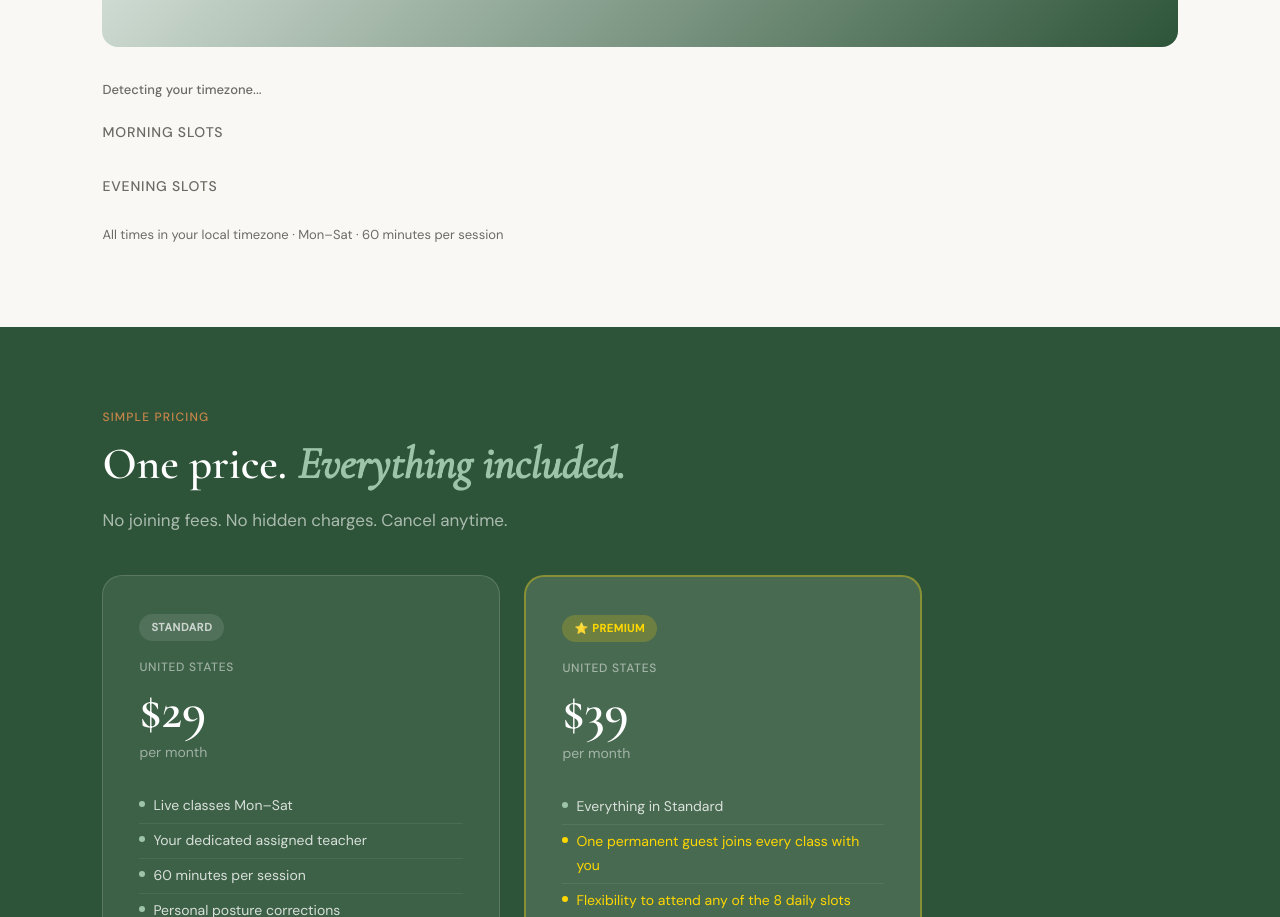
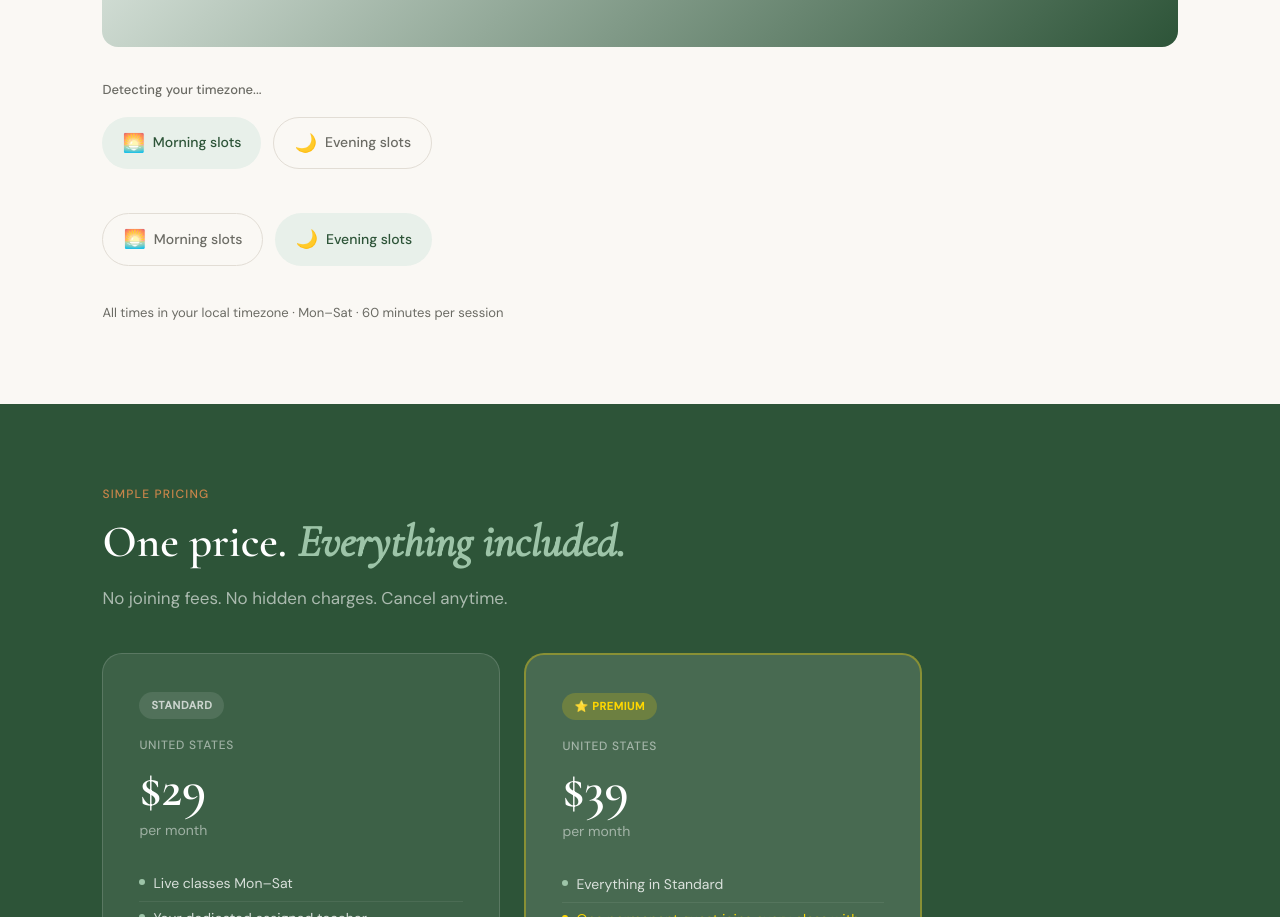
Before and after one commit to jothivenugopal73/Jovens-Yoga, a plain HTML site: page index.html in a window 1280 px wide. Shown: the part 6486-7403 px from the top of the page. Drawn offline with nearby package versions, Linux system fonts and the light colour scheme; no server answers.

Commit message:
Update site - 10-04-2026 14:05

```diff
--- a/index.html
+++ b/index.html
@@ -490,9 +490,27 @@ footer{background:var(--dark);color:rgba(255,255,255,.5);padding:28px 8%;display
     </div>
   </div>
   <div class="tz-label" id="tz-label">Detecting your timezone...</div>
-  <div class="slot-group-title">Morning slots</div>
-  <div class="slots-row" id="page-morning-slots"></div>
-  <div class="slot-group-title">Evening slots</div>
+  <div style="display:flex;gap:12px;margin-bottom:20px;margin-top:8px">
+    <div style="display:flex;align-items:center;gap:8px;background:var(--sage-light);border-radius:40px;padding:10px 20px">
+      <span style="font-size:18px">🌅</span>
+      <span style="font-size:14px;font-weight:500;color:var(--sage-dark)">Morning slots</span>
+    </div>
+    <div style="display:flex;align-items:center;gap:8px;background:var(--cream);border:1px solid var(--border);border-radius:40px;padding:10px 20px">
+      <span style="font-size:18px">🌙</span>
+      <span style="font-size:14px;font-weight:500;color:var(--muted)">Evening slots</span>
+    </div>
+  </div>
+  <div class="slots-row" id="page-morning-slots" style="margin-bottom:24px"></div>
+  <div style="display:flex;gap:12px;margin-bottom:20px">
+    <div style="display:flex;align-items:center;gap:8px;background:var(--cream);border:1px solid var(--border);border-radius:40px;padding:10px 20px">
+      <span style="font-size:18px">🌅</span>
+      <span style="font-size:14px;font-weight:500;color:var(--muted)">Morning slots</span>
+    </div>
+    <div style="display:flex;align-items:center;gap:8px;background:var(--sage-light);border-radius:40px;padding:10px 20px">
+      <span style="font-size:18px">🌙</span>
+      <span style="font-size:14px;font-weight:500;color:var(--sage-dark)">Evening slots</span>
+    </div>
+  </div>
   <div class="slots-row" id="page-evening-slots"></div>
   <p style="font-size:13px;color:var(--muted);margin-top:16px" id="slots-note">All times in your local timezone · Mon–Sat · 60 minutes per session</p>
 </section>
@@ -631,9 +649,9 @@ footer{background:var(--dark);color:rgba(255,255,255,.5);padding:28px 8%;display
         <div id="prem-slot-wrap" style="display:none">
           <div class="fg">
             <label>Your preferred slot — choose any (you can attend any slot on any day)</label>
-            <div class="slot-group-title" style="margin-top:8px">Morning slots</div>
+            <div style="display:flex;align-items:center;gap:8px;margin:12px 0 8px"><span style="font-size:16px">🌅</span><span style="font-size:13px;font-weight:500;color:var(--muted);text-transform:uppercase;letter-spacing:.05em">Morning slots</span></div>
             <div class="modal-slots-row" id="prem-morning-slots"></div>
-            <div class="slot-group-title">Evening slots</div>
+            <div style="display:flex;align-items:center;gap:8px;margin:16px 0 8px"><span style="font-size:16px">🌙</span><span style="font-size:13px;font-weight:500;color:var(--muted);text-transform:uppercase;letter-spacing:.05em">Evening slots</span></div>
             <div class="modal-slots-row" id="prem-evening-slots"></div>
             <input type="hidden" id="m-prem-slot">
           </div>
```
